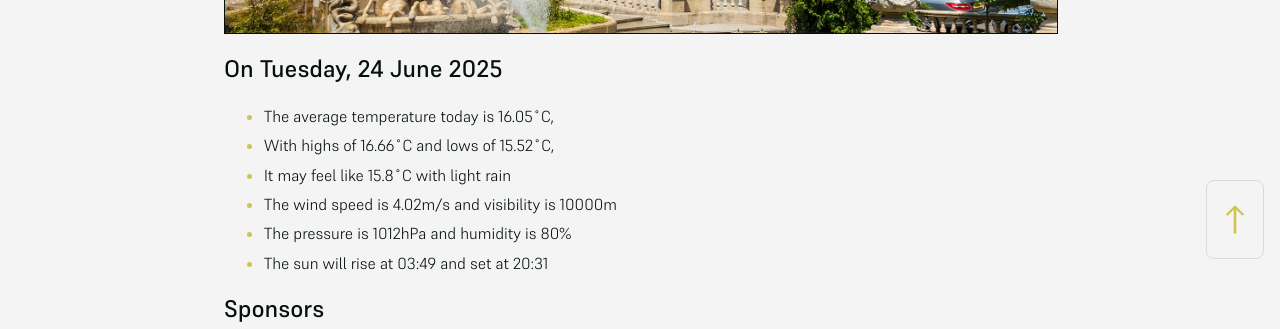
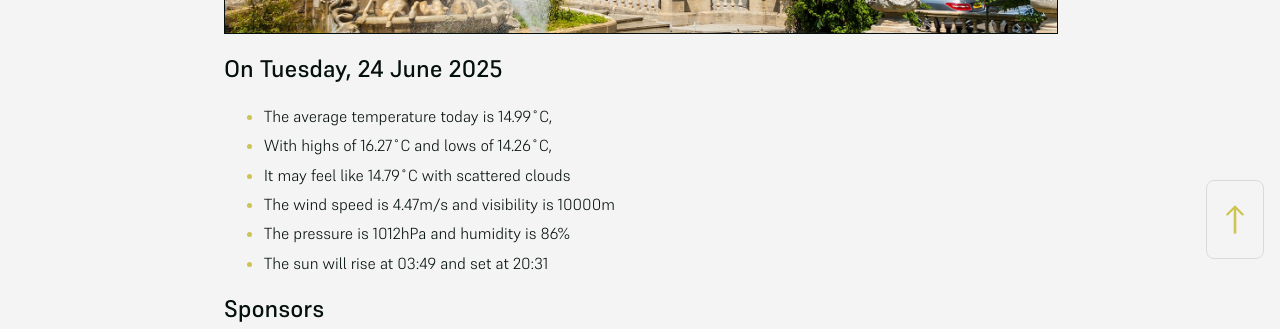
Before and after one commit to mat-0/cheltenham-open-data, a Jekyll site: the page built from index.md, in a window 1280 px wide. Shown: the part 625-954 px from the top of the page. Built offline with Jekyll 4.4.1, drawn with Linux system fonts in a browser that asks for light colours.

Commit message:
Updated 2025-06-24 03:22:20

```diff
--- a/index.md
+++ b/index.md
@@ -10,11 +10,11 @@ seo: Menu
 <!-- weather_marker starts -->
 ## On Tuesday, 24 June 2025
 
-- The average temperature today is 16.05˚C,
-- With highs of 16.66˚C and lows of 15.52˚C,
-- It may feel like 15.8˚C with light rain
-- The wind speed is 4.02m/s and visibility is 10000m
-- The pressure is 1012hPa and humidity is 80%
+- The average temperature today is 14.99˚C,
+- With highs of 16.27˚C and lows of 14.26˚C,
+- It may feel like 14.79˚C with scattered clouds
+- The wind speed is 4.47m/s and visibility is 10000m
+- The pressure is 1012hPa and humidity is 86%
 - The sun will rise at 03:49 and set at 20:31
 
 <!-- weather_marker ends -->
```
Also changed, not shown: _data/flood.json (+4 -4 lines), _pages/news.md (+8 -8 lines).
